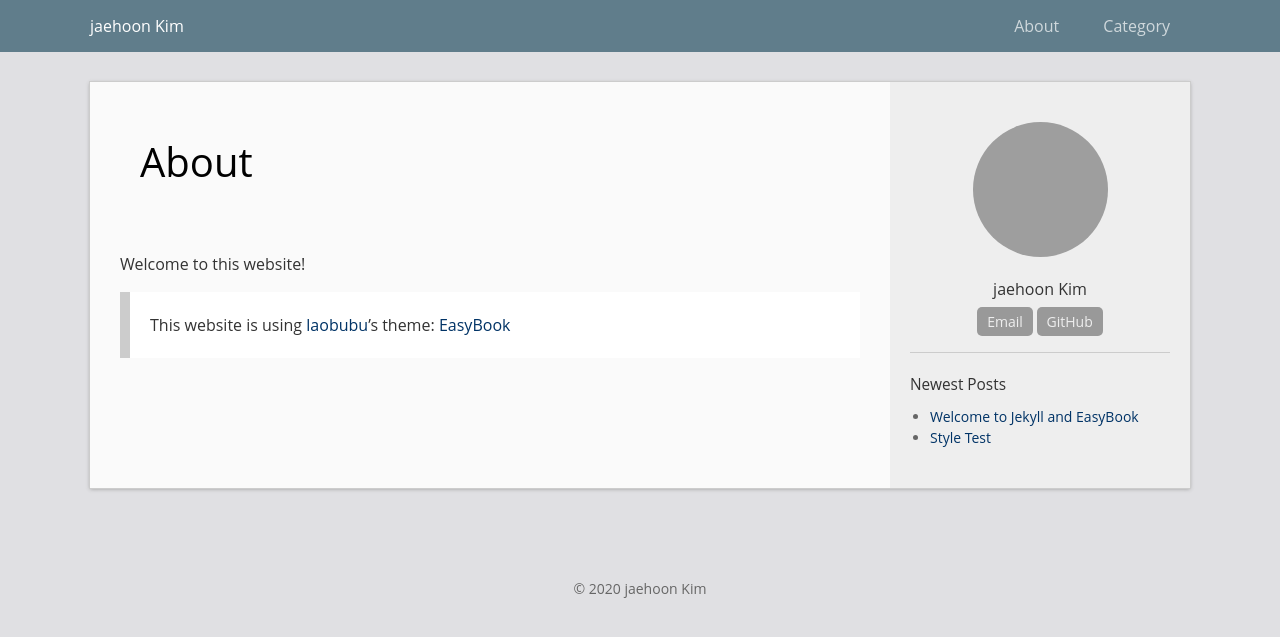
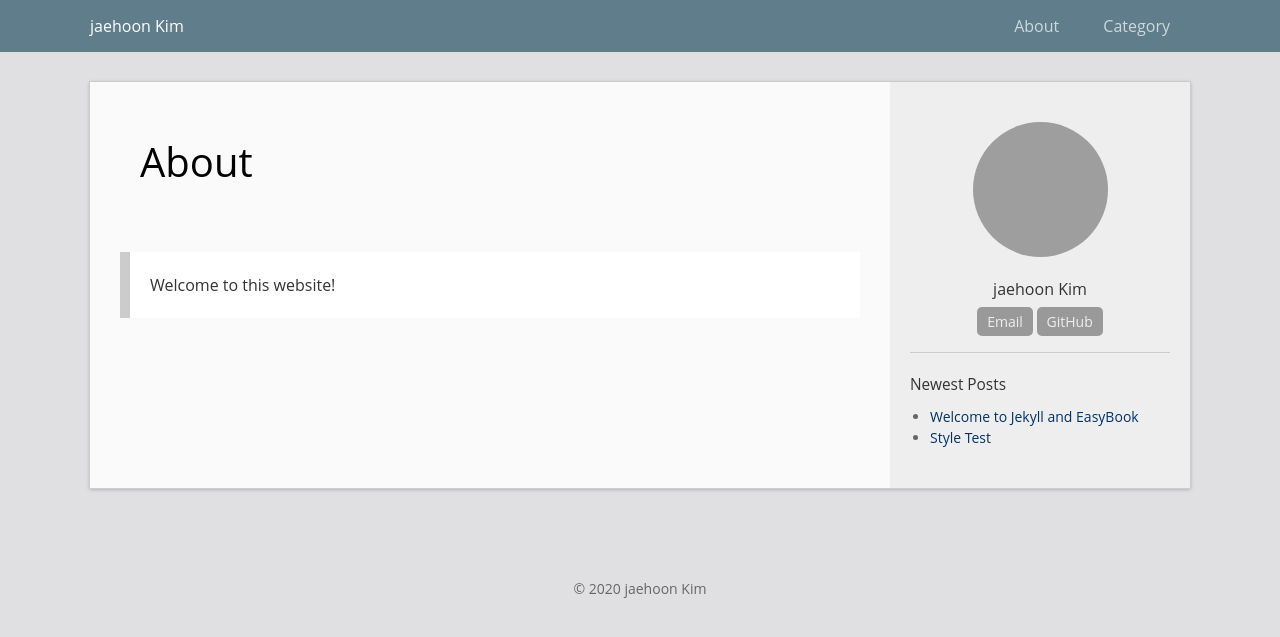
Before and after one commit to jh9875/jh9875.github.io, a Jekyll site: the page built from about.md, in a window 1280 px wide. Shown: the top 637 px of the page. Built offline with Jekyll 4.4.1, drawn with Linux system fonts in a browser that asks for light colours; grey boxes are pictures that could not be loaded.

Commit message:
update about.md

```diff
--- a/about.md
+++ b/about.md
@@ -4,6 +4,6 @@ title: About
 permalink: /about/
 ---
 
-Welcome to this website!
 
-> This website is using [laobubu](http://laobubu.net)'s theme: [EasyBook](https://github.com/laobubu/jekyll-theme-EasyBook)
+
+> Welcome to this website!
```
